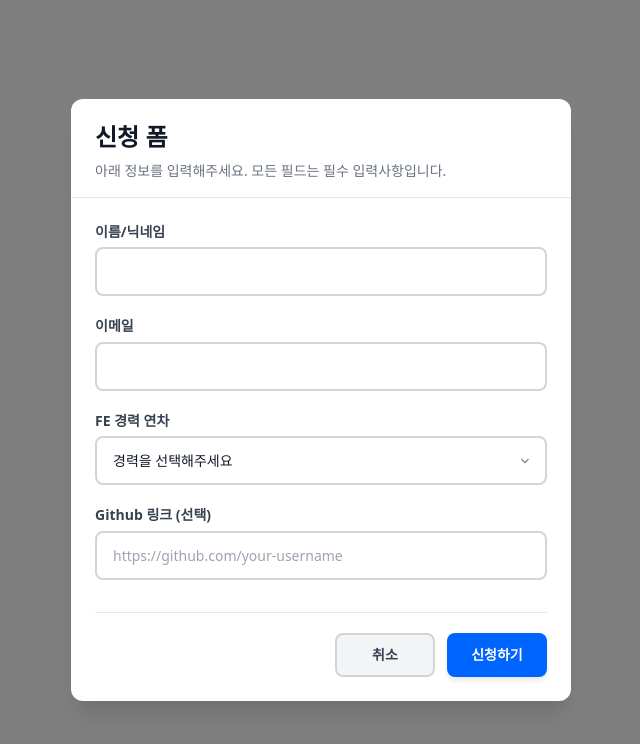
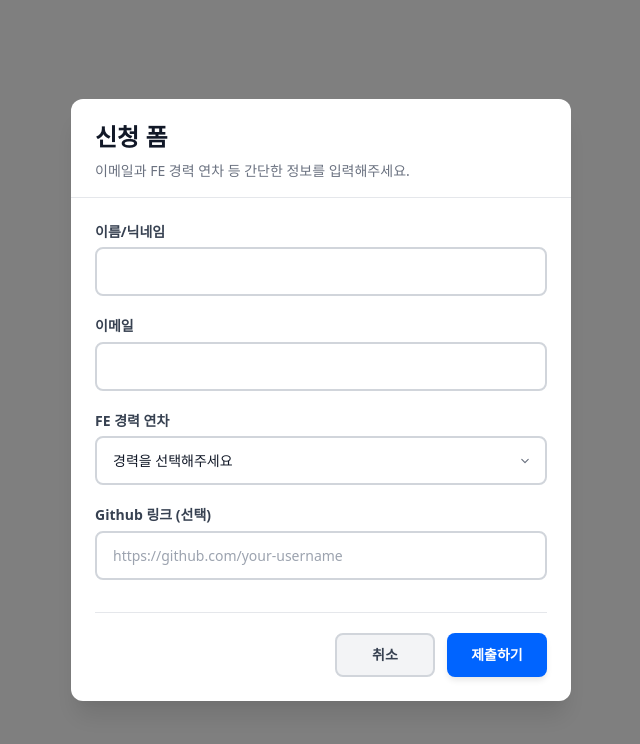
Before and after one commit to ckdwns9121/accessibility-friendly-modal-form, a React (Vite) app: page / in a window 1280 px wide. Both pictures are taken after a click on the button "🚀 신청 폼 작성하기". Shown: the top 744 px of the page, without its empty margins (319-959 px from the left). Built offline with nearby package versions, Linux system fonts and the light colour scheme.

Commit message:
chore: 오탈자 수정

```diff
--- a/src/components/Modal.css
+++ b/src/components/Modal.css
@@ -95,7 +95,7 @@
 .form-select:focus,
 .form-textarea:focus {
   outline: none;
-  border-color: #3b82f6;
+  border-color: #0064ff;
   box-shadow: 0 0 0 3px rgba(59, 130, 246, 0.1);
 }
 
--- a/src/components/Modal.tsx
+++ b/src/components/Modal.tsx
@@ -93,7 +93,7 @@ export default function Modal({ isOpen, onClose, onSubmit }: ModalProps) {
             신청 폼
           </h2>
           <p id={modalDescriptionId} className="modal-subtitle">
-            아래 정보를 입력해주세요. 모든 필드는 필수 입력사항입니다.
+            이메일과 FE 경력 연차 등 간단한 정보를 입력해주세요.
           </p>
         </div>
 
@@ -200,7 +200,7 @@ export default function Modal({ isOpen, onClose, onSubmit }: ModalProps) {
               disabled={isSubmitting}
               aria-describedby={Object.keys(errors).length > 0 ? errorMessageId : undefined}
             >
-              {isSubmitting ? "제출 중..." : "신청하기"}
+              {isSubmitting ? "제출 중..." : "제출하기"}
             </button>
           </div>
         </form>
```
